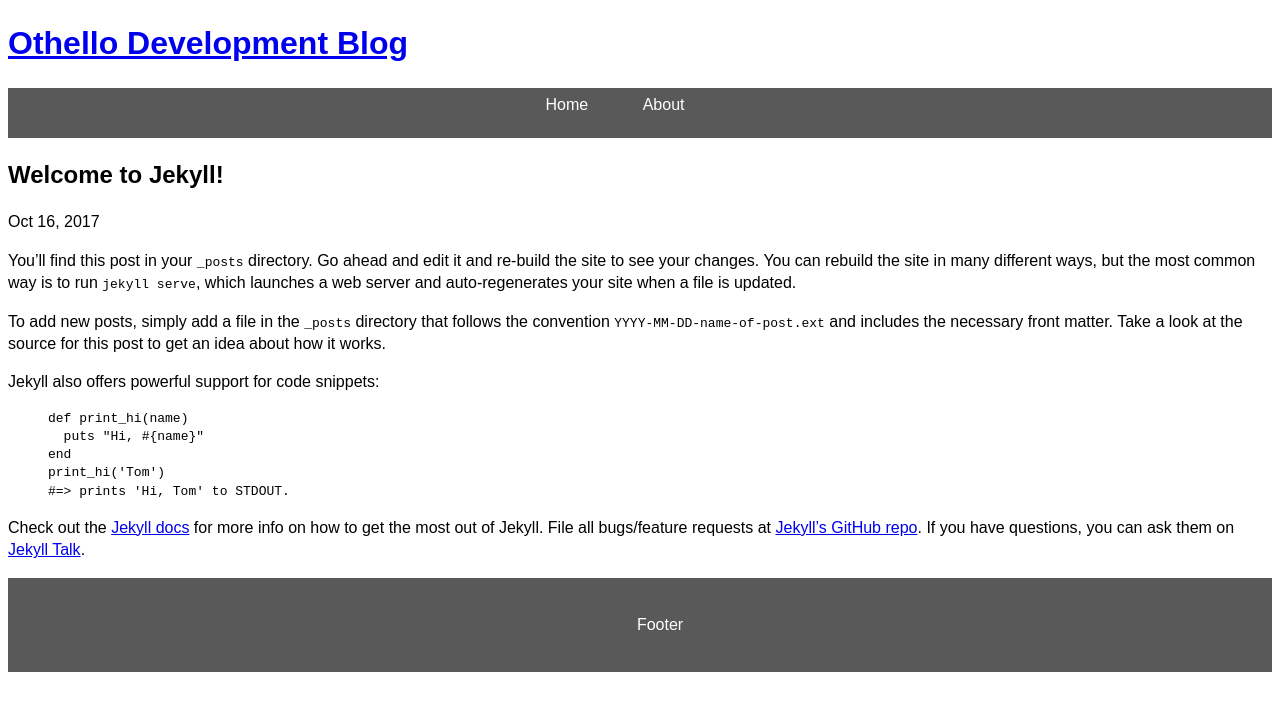
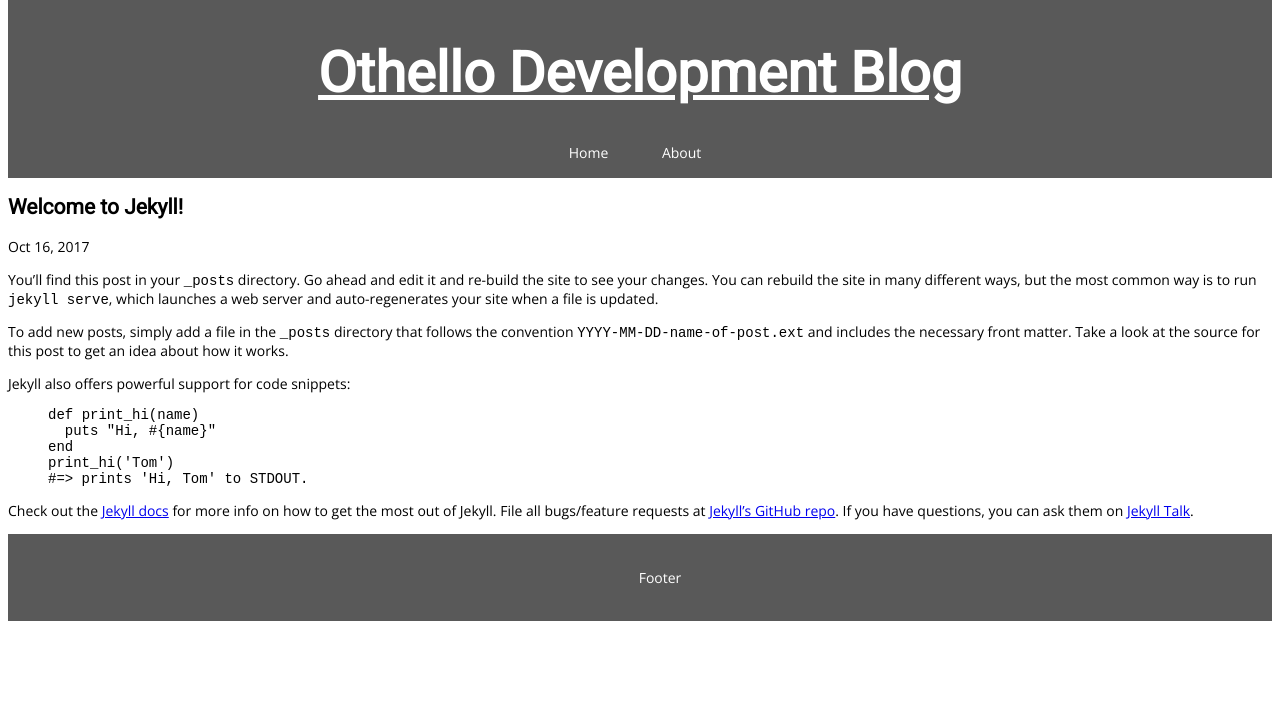
Before and after one commit to SaileshPatel/othello-website, a Jekyll site: the page built from _posts/2017-10-16-welcome-to-jekyll.markdown, in a window 1280 px wide. Shown: the top 711 px of the page. Built offline with Jekyll 4.4.1, drawn with Linux system fonts in a browser that asks for light colours.

Commit message:
cleaned up styling

```diff
--- a/_config.yml
+++ b/_config.yml
@@ -19,6 +19,8 @@
 url: "" # the base hostname & protocol for your site, e.g. http://example.com
 
 # Build settings
+sass:
+  sass_dir: css
 markdown: kramdown
 theme: minima
 plugins:
--- a/_includes/footer.html
+++ b/_includes/footer.html
@@ -1,10 +1,8 @@
 <div class="footer">
-  <div class="container">
     <nav>
       <ul>
         {% for link in site.footer_links %}<li><a href="{{ link.url }}">{{ link.text }}</a></li>{% endfor %}
         Footer
       </ul>
     </nav>
-  </div>
 </div>
--- a/_includes/header.html
+++ b/_includes/header.html
@@ -1,4 +1,4 @@
-<header id="container">
+<header>
 	<h1 id="main-header"><a href="{{ '/' | prepend: site.baseurl | prepend: site.url }}">{{ site.title }}</a></h1>
 	<nav class="nav">
     <ul class="nav">
--- a/css/main.css
+++ b/css/main.scss
@@ -1,8 +1,30 @@
+---
+---
+// importing google fonts via an API
+@import url('https://fonts.googleapis.com/css?family=Open+Sans|Roboto');
+
+$header-fonts: "Roboto", "Open Sans", serif;
+$regular-fonts: "Open Sans", "Roboto", serif;
+$font-size: 14px;
+
 html {
   margin: auto;
   padding: 0;
-  font: normal 100%/1.4 Arial, serif;
+  font-family: $regular-fonts;
   border-top: 0;
+  font-size: $font-size;
+}
+
+header h1 {
+  font-size: $font-size * 4;
+}
+
+header h1 a:hover {
+  color: #c1c1c1;
+}
+
+h1, h2, h3, h4, h5 {
+  font-family: $header-fonts;
 }
 
 body {
@@ -10,13 +32,17 @@
   margin-top: 0;
 }
 
-.nav {
+header {
   margin-top: 0;
   background-color: #595959;
   color: #fff;
   list-style: none;
   text-align: center;
   padding: 2px 0;
+}
+
+header a {
+  color: #fff;
 }
 
 .nav > li {
```
Also changed, not shown: about.md (+0 -4 lines), index.html (added, +21 -0 lines), index.md (deleted, +0 -6 lines).
